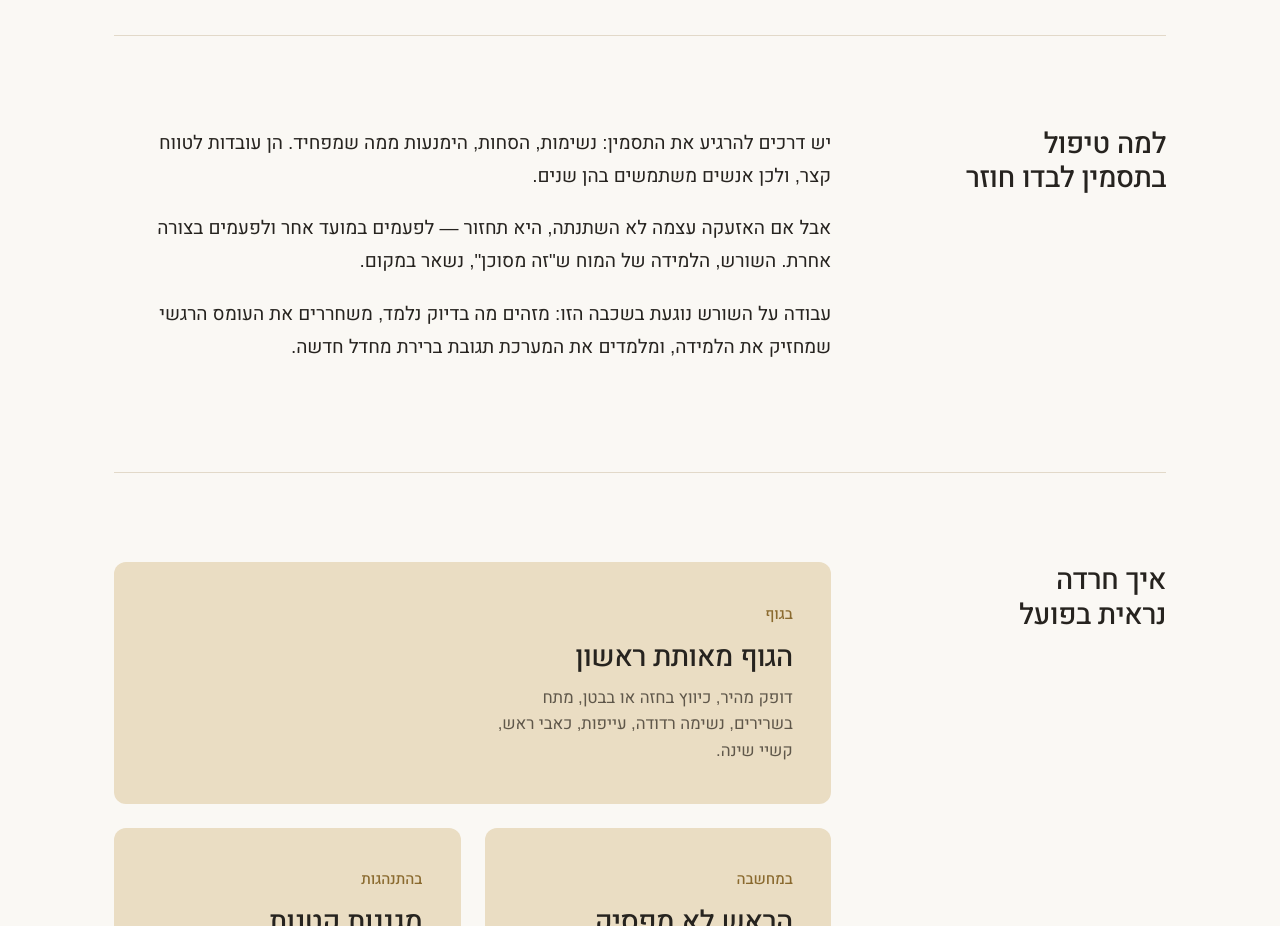
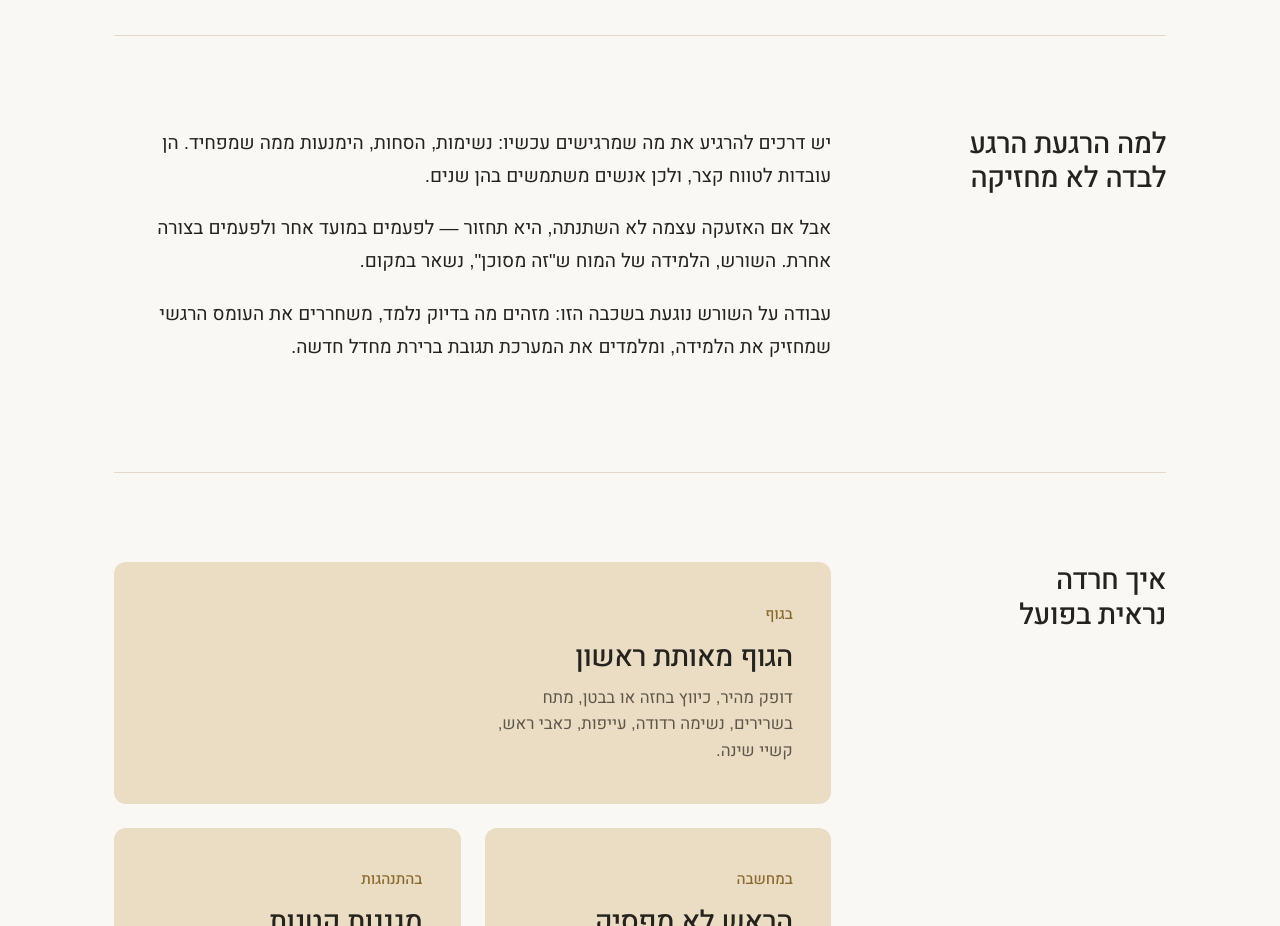
Before and after one commit to ketylive8-arch/CUREMINDSETheraphy, a website: page anxiety-and-stress.html in a window 1280 px wide. Shown: the part 1680-2606 px from the top of the page. Drawn offline with Linux system fonts and the light colour scheme.

Commit message:
החלפת המילה תסמין: anxiety-and-stress.html

```diff
--- a/anxiety-and-stress.html
+++ b/anxiety-and-stress.html
@@ -4,7 +4,7 @@
 <meta charset="UTF-8" />
 <meta name="viewport" content="width=device-width, initial-scale=1.0" />
 <title>חרדה ולחץ — איך יוצאים מהשורש | קטי שגב · CureMindset</title>
-<meta name="description" content="חרדה היא מערכת הגנה שנתקעה. איך היא נבנית במוח ובגוף, למה טיפול בתסמין לבדו חוזר, ואיך עובדים על השורש — עם שלושה כלים לנסות היום." />
+<meta name="description" content="חרדה היא מערכת הגנה שנתקעה. איך היא נבנית במוח ובגוף, למה הרגעת הרגע לבדה לא מחזיקה, ואיך עובדים על השורש — עם שלושה כלים לנסות היום." />
 <meta name="keywords" content="תוכניות CureMindset, תהליך פרימיום אישי, תוכנית קבוצתית, ליווי דיגיטלי, חוסן רגשי, שינוי דפוסים, NLP, קטי שגב" />
 <meta name="robots" content="index, follow, max-image-preview:large" />
 <meta name="theme-color" content="#c2974a" />
@@ -12,7 +12,7 @@
 <meta property="og:type" content="website" />
 <meta property="og:site_name" content="CURE MINDSET · קטי שגב" />
 <meta property="og:title" content="חרדה ולחץ — איך יוצאים מהשורש | קטי שגב · CureMindset" />
-<meta property="og:description" content="חרדה היא מערכת הגנה שנתקעה. איך היא נבנית במוח ובגוף, למה טיפול בתסמין לבדו חוזר, ואיך עובדים על השורש — עם שלושה כלים לנסות היום." />
+<meta property="og:description" content="חרדה היא מערכת הגנה שנתקעה. איך היא נבנית במוח ובגוף, למה הרגעת הרגע לבדה לא מחזיקה, ואיך עובדים על השורש — עם שלושה כלים לנסות היום." />
 <meta property="og:url" content="https://www.ketysegev.com/anxiety" />
 <meta property="og:image" content="https://www.ketysegev.com/images/kety-920.jpg" />
 <meta property="og:locale" content="he_IL" />
@@ -109,8 +109,8 @@
 <p>הבעיה מתחילה כשה"סכנה" היא לא אריה ברחוב אלא מבחן, שיחה, דעה של אחרים או תחושה פנימית של "משהו לא בסדר". המוח לא תמיד מבחין בין איום פיזי לאיום חברתי, ומפעיל את אותה אזעקה.</p>
 <p>אם זה חוזר שוב ושוב, המוח לומד: "המצב הזה מסוכן". מאותו רגע האזעקה מופעלת אוטומטית, לפני שהספקנו לחשוב.</p></section>
 
-<section class="blk" data-sc-in><h2>למה טיפול בתסמין לבדו חוזר</h2>
-<p>יש דרכים להרגיע את התסמין: נשימות, הסחות, הימנעות ממה שמפחיד. הן עובדות לטווח קצר, ולכן אנשים משתמשים בהן שנים.</p>
+<section class="blk" data-sc-in><h2>למה הרגעת הרגע לבדה לא מחזיקה</h2>
+<p>יש דרכים להרגיע את מה שמרגישים עכשיו: נשימות, הסחות, הימנעות ממה שמפחיד. הן עובדות לטווח קצר, ולכן אנשים משתמשים בהן שנים.</p>
 <p>אבל אם האזעקה עצמה לא השתנתה, היא תחזור — לפעמים במועד אחר ולפעמים בצורה אחרת. השורש, הלמידה של המוח ש"זה מסוכן", נשאר במקום.</p>
 <p>עבודה על השורש נוגעת בשכבה הזו: מזהים מה בדיוק נלמד, משחררים את העומס הרגשי שמחזיק את הלמידה, ומלמדים את המערכת תגובת ברירת מחדל חדשה.</p></section>
 
```
